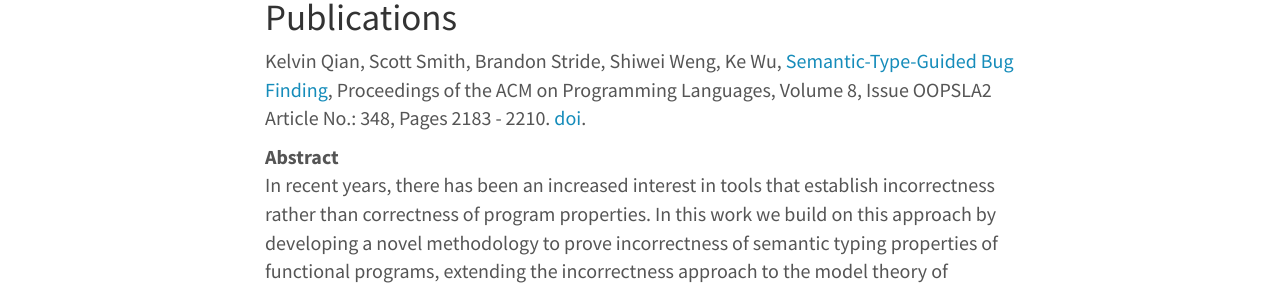
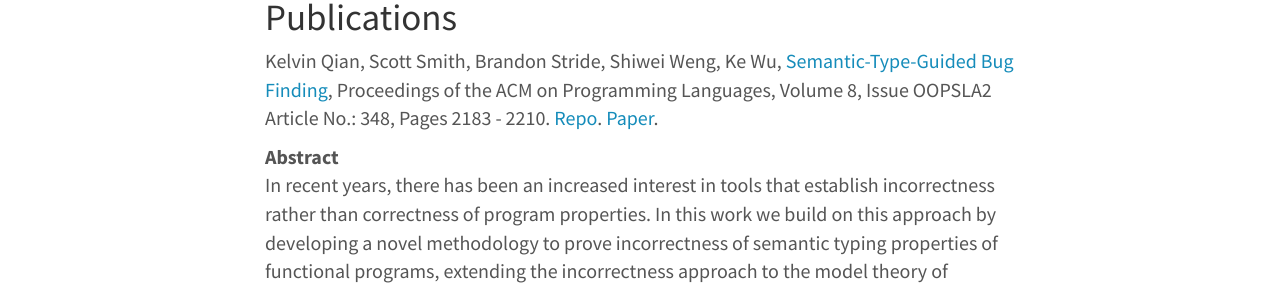
Before and after one commit to JHU-PL-Lab/www-pl-lab, a Jekyll site: the page built from projects/semantic-type-checker/semantic-type-checker.md, in a window 1280 px wide. Shown: the part 490-780 px from the top of the page. Built offline with Jekyll 4.4.1, drawn with Linux system fonts in a browser that asks for light colours.

Commit message:
Add project semantic-type-checker.

```diff
--- a/_data/projects.yml
+++ b/_data/projects.yml
@@ -1,7 +1,7 @@
 -
   category_title: "Current"
   projects:
-    - name: "BlueJay Refutator"
+    - name: "BlueJay Type Refuter"
       description: |
         Semantic-type-guided Type Checker
       link: "/projects/semantic-type-checker/"
--- a/projects/semantic-type-checker/semantic-type-checker.md
+++ b/projects/semantic-type-checker/semantic-type-checker.md
@@ -13,8 +13,8 @@ Status
 Publications
 ------------
 
-Kelvin Qian, Scott Smith, Brandon Stride, Shiwei Weng, Ke Wu, [Semantic-Type-Guided Bug Finding](/projects/demand-driven-symbolic-execution/papers/icfp20-ddse-full.pdf), Proceedings of the ACM on Programming Languages, Volume 8, Issue OOPSLA2 Article No.: 348, Pages 2183 - 2210.
-[doi](https://dl.acm.org/doi/10.1145/3689788).
+Kelvin Qian, Scott Smith, Brandon Stride, Shiwei Weng, Ke Wu, [Semantic-Type-Guided Bug Finding](https://dl.acm.org/doi/10.1145/3689788), Proceedings of the ACM on Programming Languages, Volume 8, Issue OOPSLA2 Article No.: 348, Pages 2183 - 2210.
+[Repo](https://github.com/JHU-PL-Lab/jaylang). [Paper](https://dl.acm.org/doi/pdf/10.1145/3689788).
 
   Abstract
 
```
